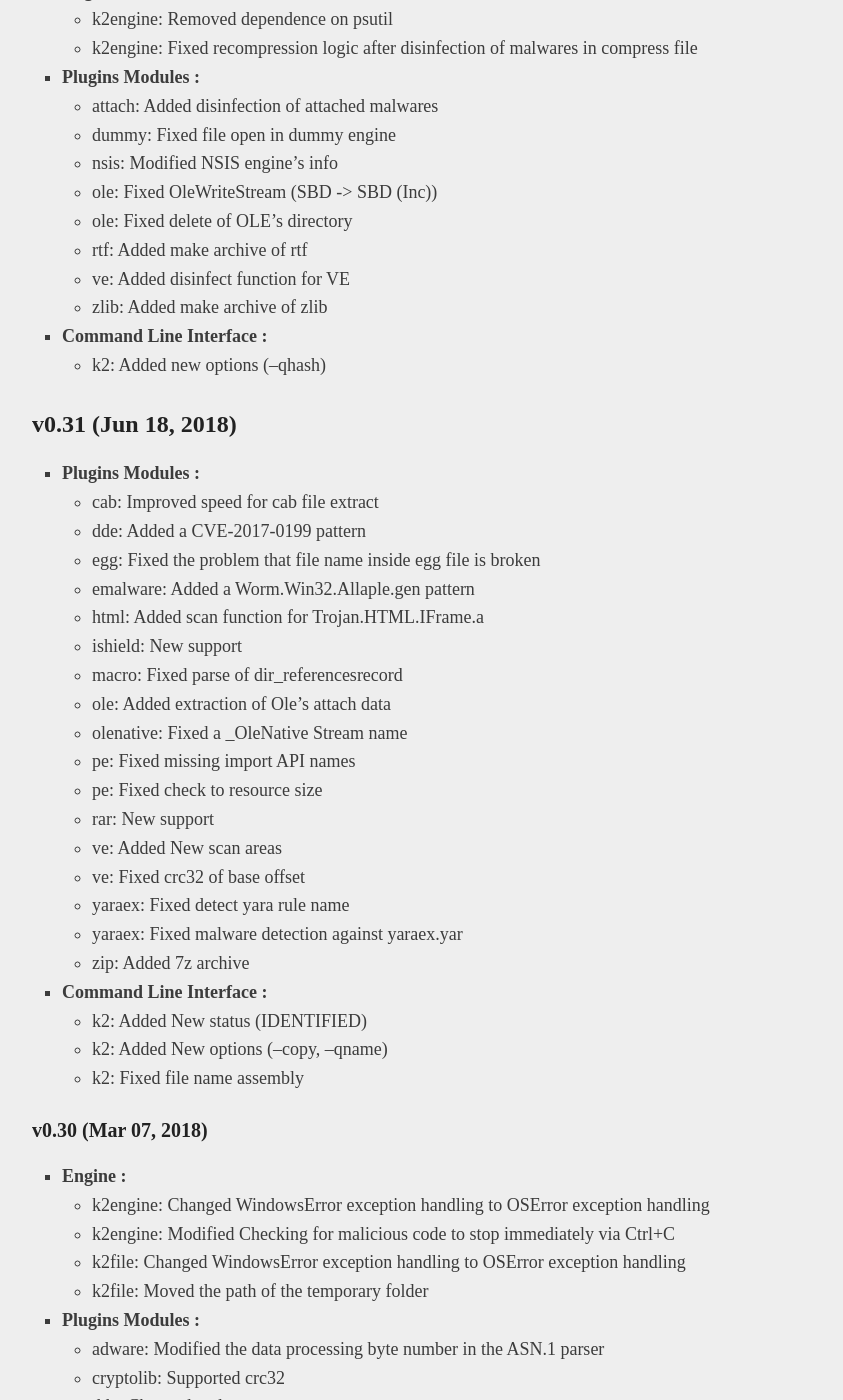
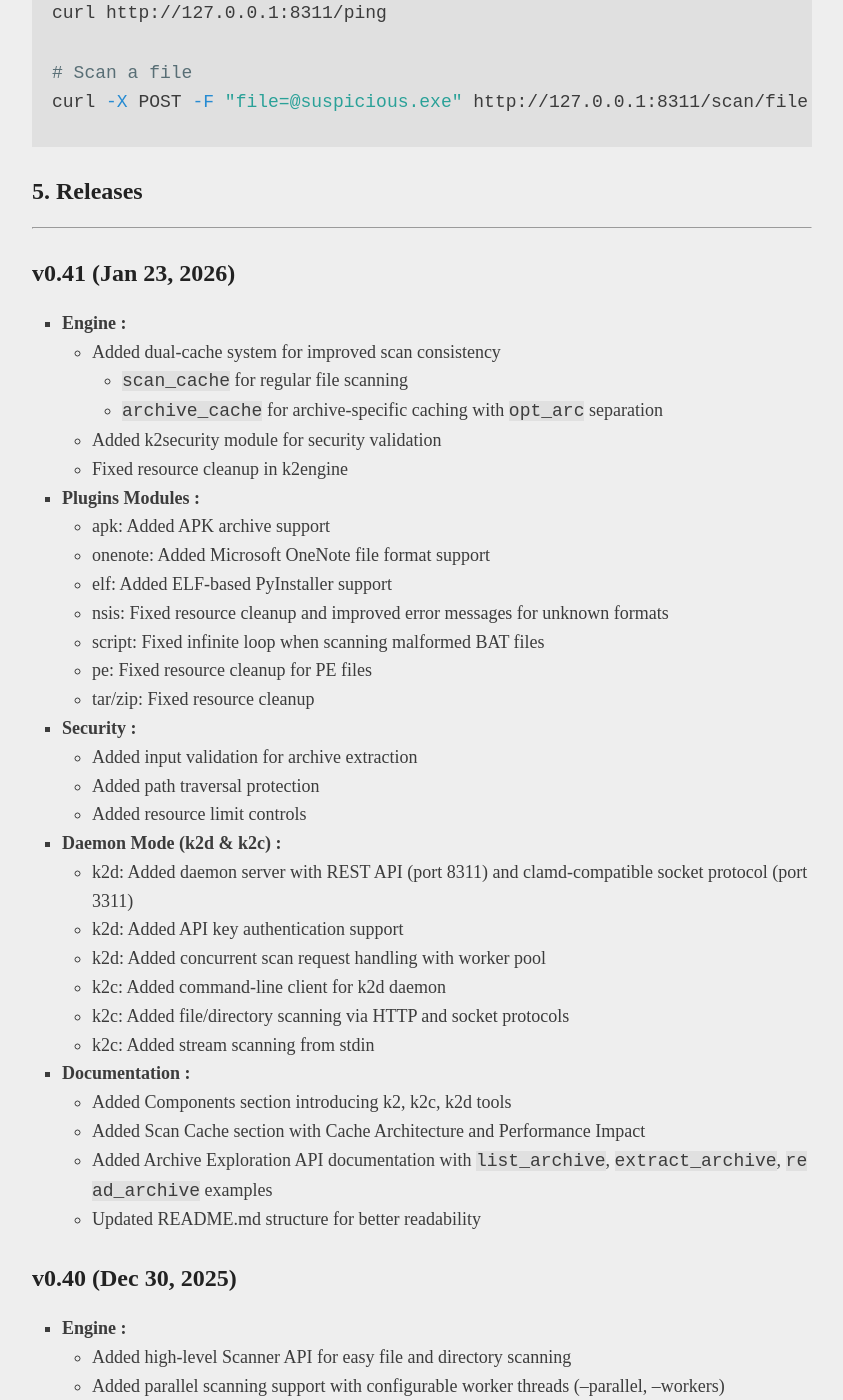
Before and after one commit to hanul93/kicomav, a Jekyll site: the page built from index.md, in a window 1280 px wide and 1400 px high, scrolled down 3832 px. Shown: the whole window, without its empty margins (218-1061 px from the left). Built offline with Jekyll 4.4.1, drawn with Linux system fonts in a browser that asks for light colours; our own code applies the rules of GitHub Pages for plain Markdown files; some of the changed text lies outside the part shown.

Commit message:
0.41 정보 추가

````diff
--- a/index.md
+++ b/index.md
@@ -45,9 +45,114 @@ KicomAV is an open source (MIT License) antivirus engine designed for detecting
     k2 --update
     ```
 
-## 2. Releases
+## 2. Features
 
 ***
+
+* **Multi-format scanning**: Files, archives (ZIP, RAR, 7z, CAB, ALZ, EGG, APK, OneNote), and nested containers
+* **YARA integration**: Custom YARA rules support for advanced threat detection
+* **Intelligent caching**: Dual-cache system with scan mode awareness for consistent, fast rescans
+* **Exclusion rules**: Flexible file/directory exclusion with glob patterns
+* **Parallel scanning**: Multi-threaded scanning for improved performance
+* **Daemon mode**: REST API and clamd-compatible socket protocol
+* **Cross-platform**: Windows, Linux, macOS support
+* **Library API**: Use as a Python library in your projects
+* **PyInstaller support**: Scan PyInstaller executables (Windows PE and Linux ELF)
+
+## 3. Components
+
+***
+
+KicomAV provides three command-line tools:
+
+| Tool | Description |
+|------|-------------|
+| **k2** | Main scanner - scan files and directories for malware |
+| **k2d** | Daemon server - REST API and socket protocol service |
+| **k2c** | Client - communicate with k2d daemon |
+
+* **Standalone scanning**: Use `k2` directly for local file scanning
+* **Client-server mode**: Run `k2d` as a service, use `k2c` to send scan requests
+
+## 4. Daemon Mode (k2d & k2c)
+
+***
+
+KicomAV can run as a daemon server, providing both REST API (port 8311) and clamd-compatible socket protocol (port 3311).
+
+### Server (k2d)
+
+```bash
+# Start daemon server
+k2d
+
+# Start with API key authentication
+k2d --generate-key
+```
+
+### Client (k2c)
+
+```bash
+# Check server status
+k2c --ping
+
+# Scan a file
+k2c /path/to/file
+
+# Scan from stdin
+k2c --stream < suspicious.exe
+```
+
+### REST API Example
+
+```bash
+# Health check
+curl http://127.0.0.1:8311/ping
+
+# Scan a file
+curl -X POST -F "file=@suspicious.exe" http://127.0.0.1:8311/scan/file
+```
+
+## 5. Releases
+
+***
+
+## v0.41 (Jan 23, 2026)
+
+* **Engine :**
+  * Added dual-cache system for improved scan consistency
+    * `scan_cache` for regular file scanning
+    * `archive_cache` for archive-specific caching with `opt_arc` separation
+  * Added k2security module for security validation
+  * Fixed resource cleanup in k2engine
+
+* **Plugins Modules :**
+  * apk: Added APK archive support
+  * onenote: Added Microsoft OneNote file format support
+  * elf: Added ELF-based PyInstaller support
+  * nsis: Fixed resource cleanup and improved error messages for unknown formats
+  * script: Fixed infinite loop when scanning malformed BAT files
+  * pe: Fixed resource cleanup for PE files
+  * tar/zip: Fixed resource cleanup
+
+* **Security :**
+  * Added input validation for archive extraction
+  * Added path traversal protection
+  * Added resource limit controls
+
+* **Daemon Mode (k2d & k2c) :**
+  * k2d: Added daemon server with REST API (port 8311) and clamd-compatible socket protocol (port 3311)
+  * k2d: Added API key authentication support
+  * k2d: Added concurrent scan request handling with worker pool
+  * k2c: Added command-line client for k2d daemon
+  * k2c: Added file/directory scanning via HTTP and socket protocols
+  * k2c: Added stream scanning from stdin
+
+* **Documentation :**
+  * Added Components section introducing k2, k2c, k2d tools
+  * Added Scan Cache section with Cache Architecture and Performance Impact
+  * Added Archive Exploration API documentation with `list_archive`, `extract_archive`, `read_archive` examples
+  * Updated README.md structure for better readability
 
 ## v0.40 (Dec 30, 2025)
 
````
Also changed, not shown: other parts of index.md (+1 -1 lines).
